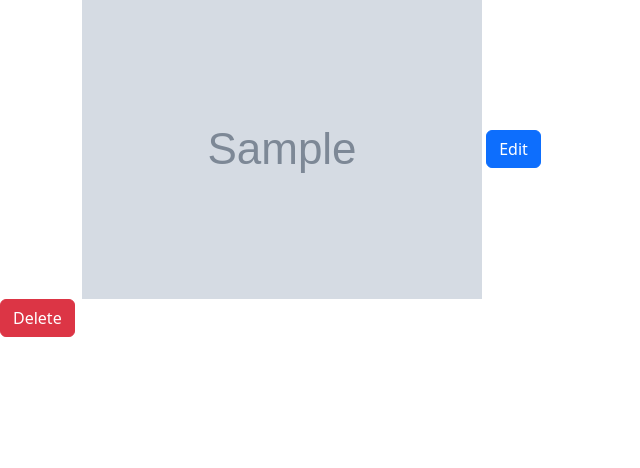
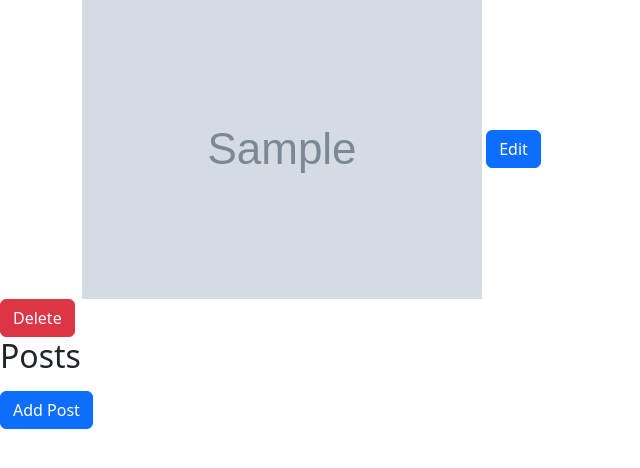
Before and after one commit to briannatran1/flask-blogly, a Flask app: page /users/1 in a window 1280 px wide. Shown: the part 81-549 px from the top of the page, without its empty margins (0-640 px from the left). Run offline with Flask 3, Linux system fonts and the light colour scheme; tables that the repository leaves empty hold one stand-in row (values such as "Sample post"); grey boxes marked "Sample" are stand-in pictures.

Commit message:
Update user detail template

```diff
--- a/templates/user_details.html
+++ b/templates/user_details.html
@@ -16,5 +16,16 @@
   <button class="btn btn-danger">Delete</button>
 </form>
 
+<h2>Posts</h2>
+<ul>
+  {% for post in posts %}
+    <li><a href="/posts/{{ post.id }}">{{ post.title }}</a></li>
+  {% endfor %}
+</ul>
+
+<form action="/users/{{ user.id }}/posts/new">
+  <button class="btn btn-primary">Add Post</button>
+</form>
+
 
 {% endblock %}
```
